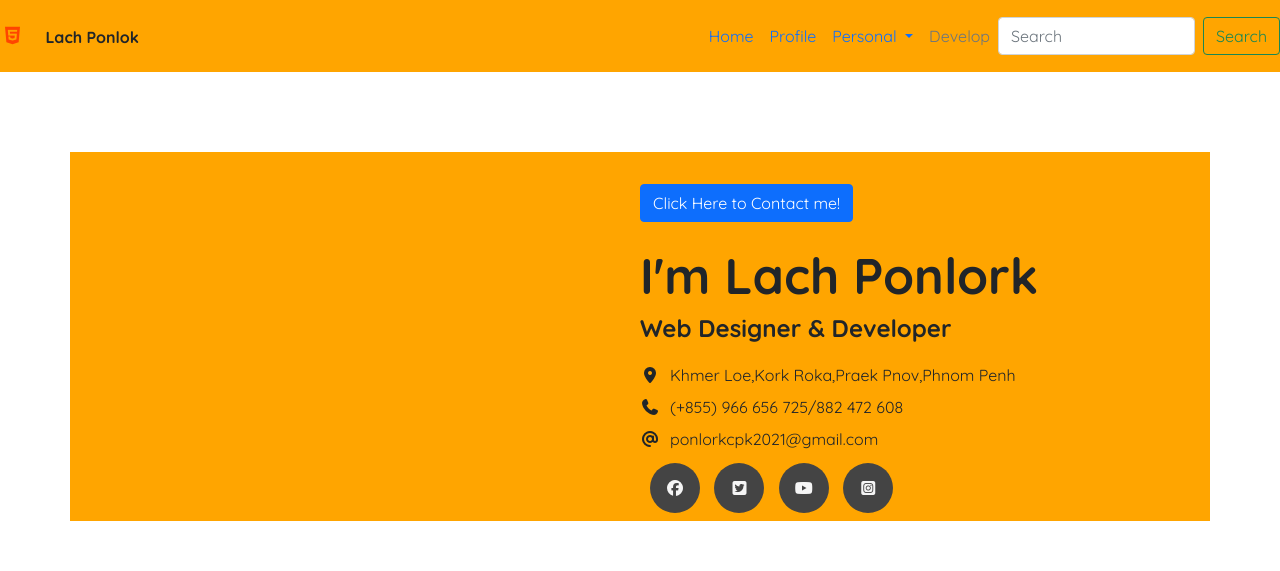
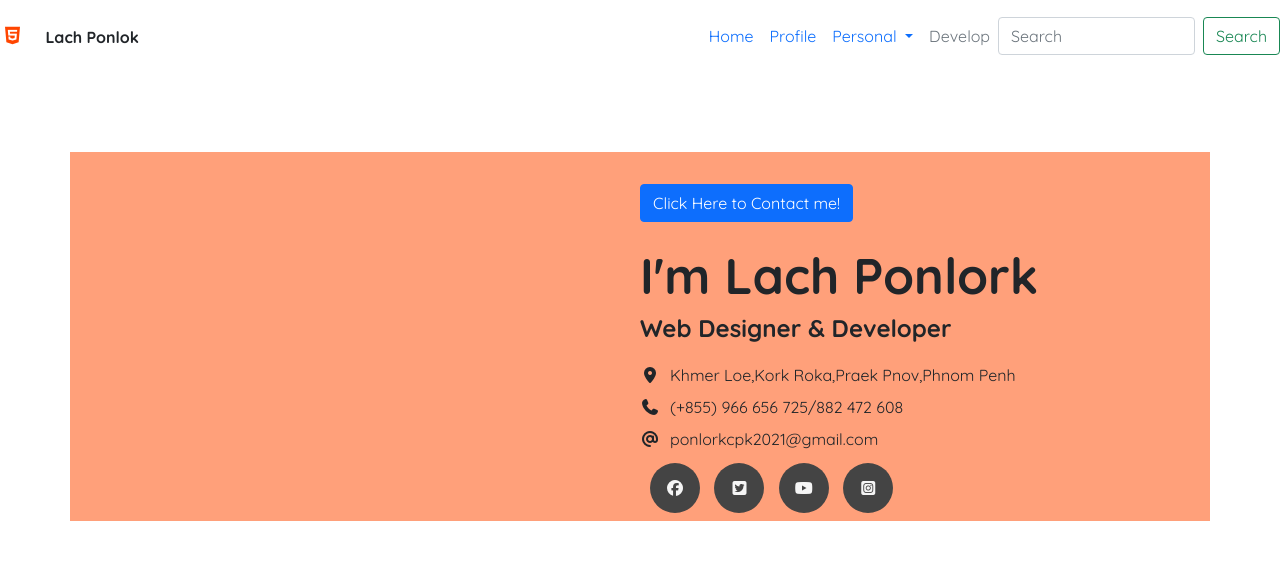
Before and after one commit to Lach-ponlork/final_lach_Ponlok_SS9, a plain HTML site: page indext.html in a window 1280 px wide. Shown: the top 571 px of the page. Drawn offline with nearby package versions, Linux system fonts and the light colour scheme.

Commit message:
Add files via upload

```diff
--- a/indext.html
+++ b/indext.html
@@ -11,7 +11,7 @@
     <link href="https://fonts.googleapis.com/css2?family=Quicksand:wght@400;500;600;700&display=swap" rel="stylesheet">
     <!-- end font -->
     <link href="https://cdn.jsdelivr.net/npm/bootstrap@5.0.2/dist/css/bootstrap.min.css" rel="stylesheet" integrity="sha384-EVSTQN3/azprG1Anm3QDgpJLIm9Nao0Yz1ztcQTwFspd3yD65VohhpuuCOmLASjC" crossorigin="anonymous">
-<script src="https://cdn.jsdelivr.net/npm/bootstrap@5.0.2/dist/js/bootstrap.bundle.min.js" integrity="sha384-MrcW6ZMFYlzcLA8Nl+NtUVF0sA7MsXsP1UyJoMp4YLEuNSfAP+JcXn/tWtIaxVXM" crossorigin="anonymous"></script>
+
     <!-- <link rel="stylesheet" href="../bootstrap5/css/bootstrap.min.css"> -->
     <link rel="stylesheet" href="Edit.css">
     <link rel="stylesheet" href="../fontawesome-free-5.15.4-web/css/all.css">
@@ -19,7 +19,7 @@
 <body>
 
     <header>
-       <nav class="navbar " style="background-color:orange ;">
+       <nav class="navbar ">
             <div class="head">
                 <a class="navbar-brand"><i class="fab fa-html5"></i></a>
                 <a>Lach Ponlok</a></div>
@@ -71,7 +71,7 @@
             <div class="container">
 
                 <div class="row align-items-center ">
-                    <nav class ="navbar navbar-light" style="background-color: orange;">
+                    <nav class ="navbar navbar-light" style="background-color: #FFA07A;">
                 <div class="col-md-6">
                     <!-- this for photo -->
 
@@ -132,5 +132,6 @@
     </section>
     <script src="https://cdn.jsdelivr.net/npm/bootstrap@5.0.2/dist/js/bootstrap.bundle.min.js" integrity="sha384-MrcW6ZMFYlzcLA8Nl+NtUVF0sA7MsXsP1UyJoMp4YLEuNSfAP+JcXn/tWtIaxVXM" crossorigin="anonymous"></script>
     <script src="../bootstrap5/js/bootstrap.min.js"></script>
+
 </body>
 </html>
```
